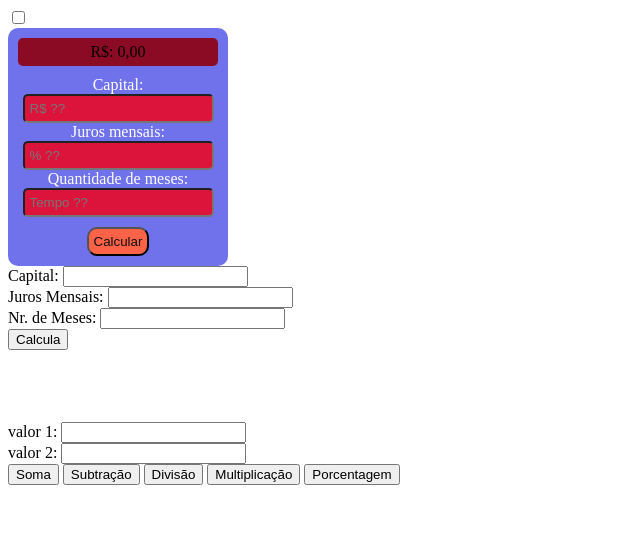
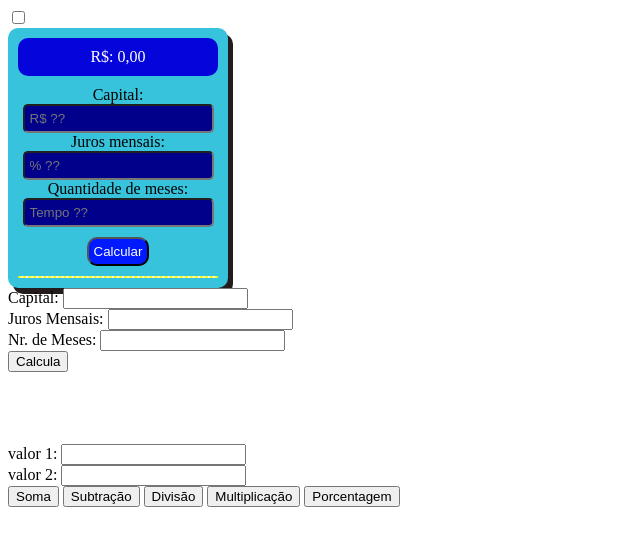
Before and after one commit to lealua07/primeirog_3t, a plain HTML site: page index.html in a window 1280 px wide. Shown: the whole page, without its empty margins (0-640 px from the left). Drawn offline with Linux system fonts and the light colour scheme.

Commit message:
Update geral.css

```diff
--- a/geral.css
+++ b/geral.css
@@ -1,33 +1,49 @@
 .calc {
-    background: rgb(112, 114, 236);
-    color: rgb(255, 255, 255);
+    background: rgb(55, 195, 219);
+    color: black;
     width: 200px;
     padding: 10px;
     border-radius: 10px;
     text-align: center;
+    box-shadow: 5px 6px rgb(36, 28, 28);
 }
 .calc input {
-    background: crimson;
-    color: rgb(0, 0, 0);
+    background: darkblue;
+    color: rgb(255, 255, 255);
     border-radius: 5px;
     padding: 5px;
 }
 #spTotal {
-    background: rgb(139, 11, 37);
-    color: rgb(0, 0, 0);
-    border-radius: 5px;
-    padding: 5px;
+    background: rgb(4, 4, 219);
+    color: rgb(255, 255, 255);
+    border-radius: 10px;
+    padding: 10px;
     margin-bottom: 10px;
 }
+.calc input:focus {
+    background: black;
+    color: yellow;
+}
 .calc button {
-    background: tomato;
-    color: rgb(19, 14, 19);
+    background: rgb(0, 26, 255);
+    color: rgb(255, 254, 254);
     border-radius: 10px;
     padding: 5px;
     margin-top: 10px;
 }
 .calc button:hover {
-    background: rgb(145, 48, 31);
-    color: rgb(19, 14, 19);
+    background: rgb(11, 24, 141);
+    color: rgb(255, 254, 254);
     cursor: pointer;
 }
+#spLista {
+    text-align: start;
+    border-style: dashed;
+    border-radius: dotted;
+    border-color: yellow;
+    border-width: 1px;
+    border-radius: 4px;
+    background: whitesmoke;
+    color: rebeccapurple;
+    margin-top: 10px;
+}
```
